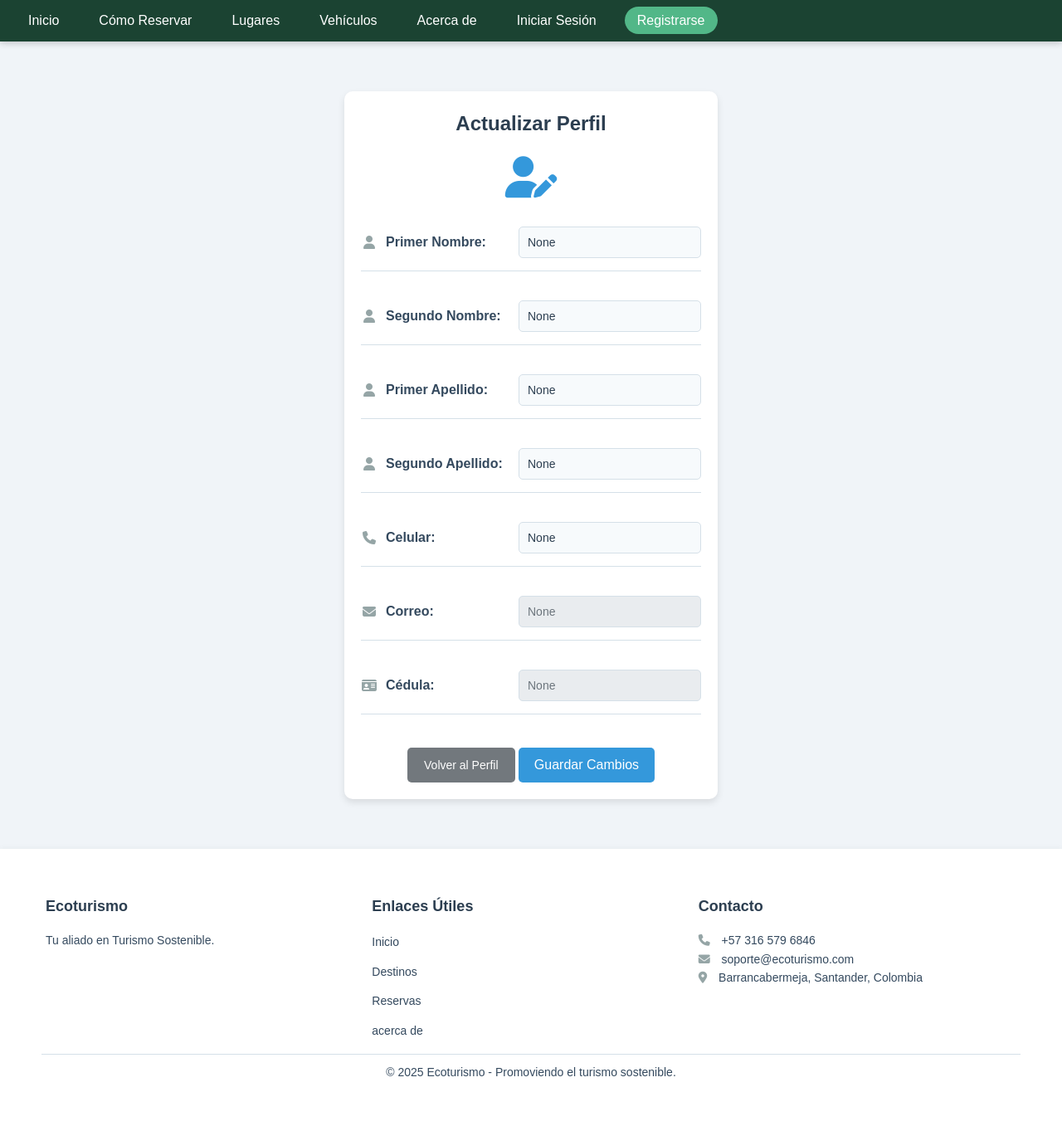
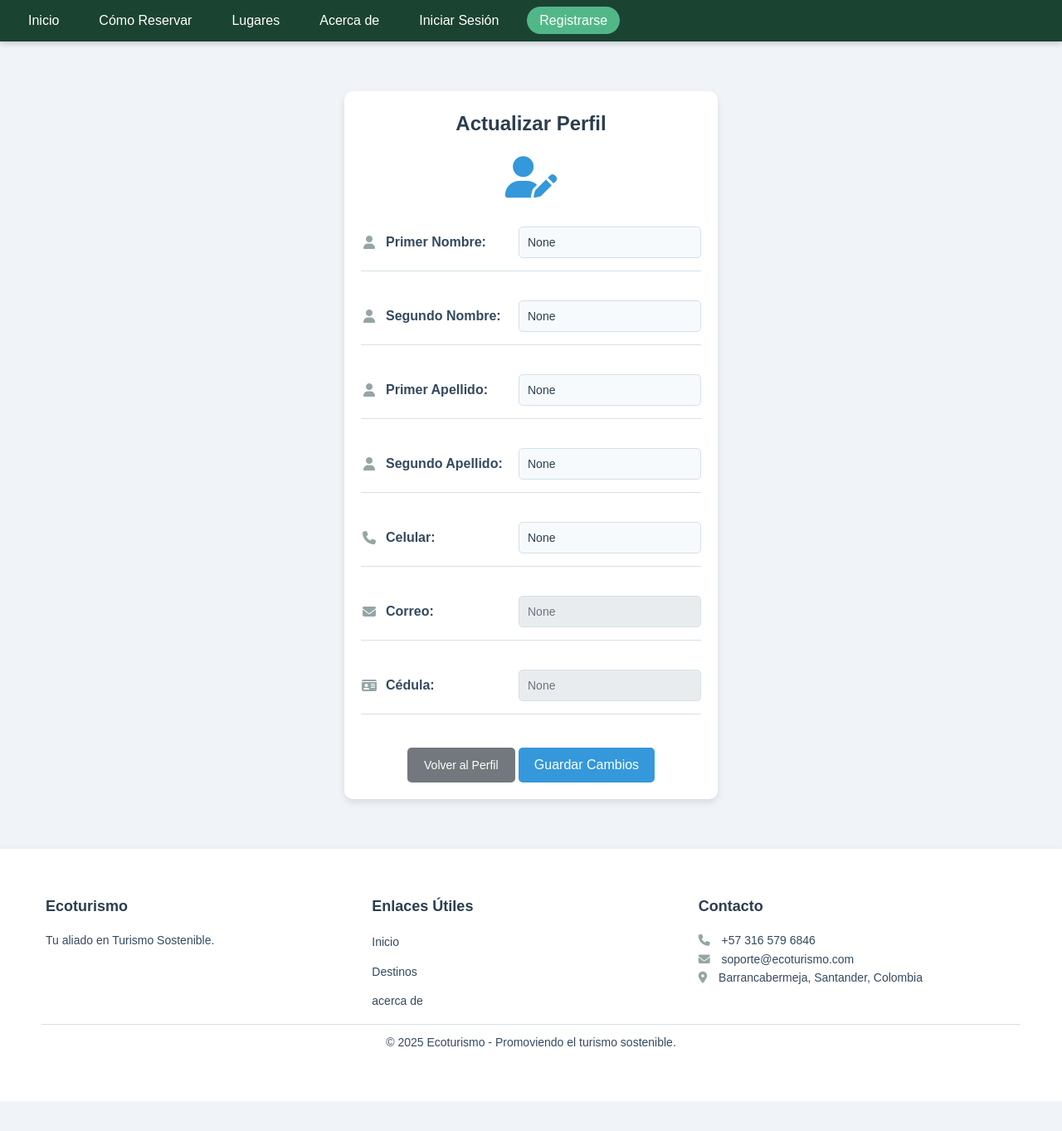
Before and after one commit to andresingenieroinformatico/Ecoturismo, a Flask app: page /actualizar in a window 1280 px wide. Shown: the whole page at 83% size. After the commit the page ends 1327 px from the top, so only its background shows below. Run offline with Flask 3, Linux system fonts and the light colour scheme; some libraries are stand-ins or nearby versions.

Commit message:
se arreglo barra y footer

```diff
--- a/app.py
+++ b/app.py
@@ -182,10 +182,6 @@ def lugares():
 def about():
     return render_template('about.html')
 
-@app.route('/vehiculos')
-def vehiculos():
-    return render_template('vehiculos.html')
-
 @app.route('/como_reservar')
 def como_reservar():
     return render_template('como_reservar.html')
--- a/templates/includes/barra_navegacion.html
+++ b/templates/includes/barra_navegacion.html
@@ -19,7 +19,6 @@
             <li><a href="/" class="nav-link">Inicio</a></li>
             <li><a href="{{ url_for('como_reservar') }}" class="nav-link">Cómo Reservar</a></li>
             <li><a href="{{ url_for('lugares') }}" class="nav-link">Lugares</a></li>
-            <li><a href="{{ url_for('vehiculos') }}" class="nav-link">Vehículos</a></li>
             <li><a href="{{ url_for('about') }}" class="nav-link">Acerca de</a></li>
 
             {% if user.correo %}
--- a/templates/includes/footer.html
+++ b/templates/includes/footer.html
@@ -19,7 +19,6 @@
             <ul>
                 <li><a href="/">Inicio</a></li>
                 <li><a href="{{ url_for('lugares') }}">Destinos</a></li>
-                <li><a href="{{ url_for('vehiculos') }}">Reservas</a></li>
                 <li><a href="{{ url_for('about') }}">acerca de</a></li>
             </ul>
         </div>
```
